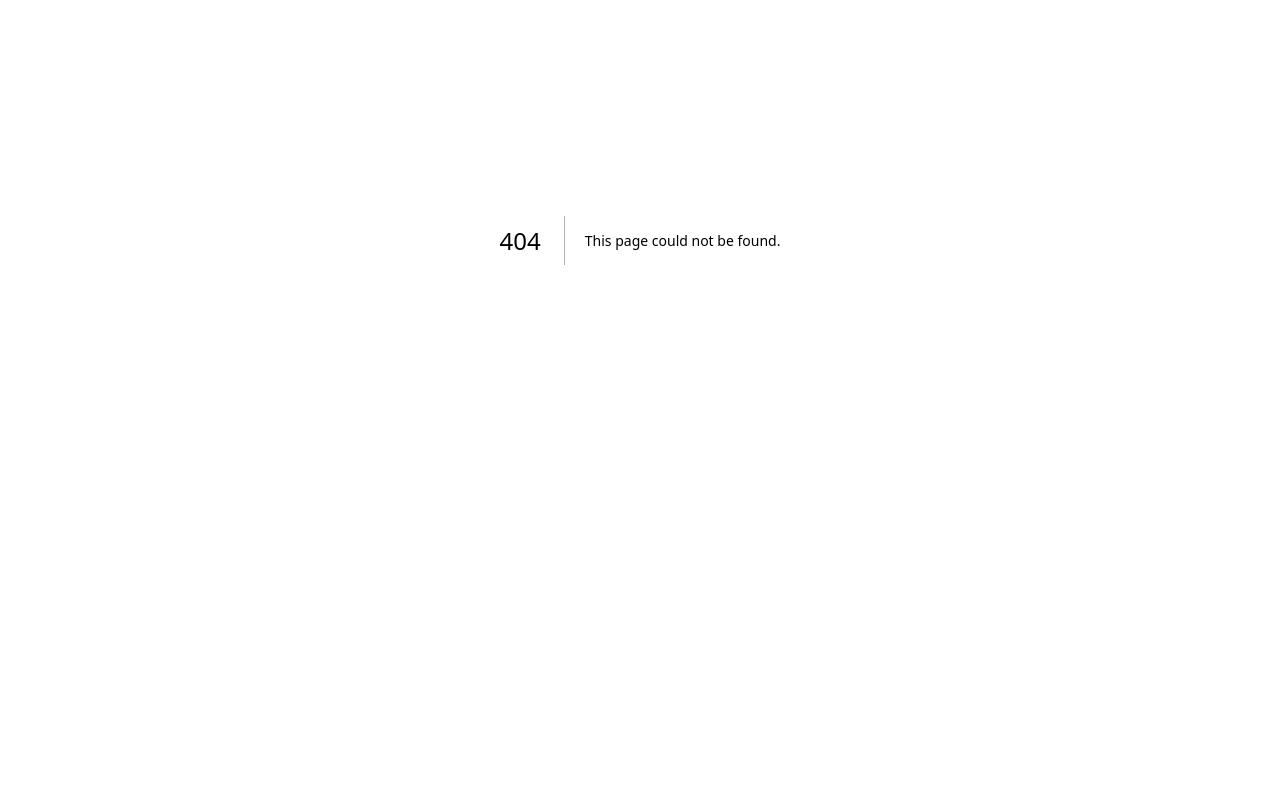
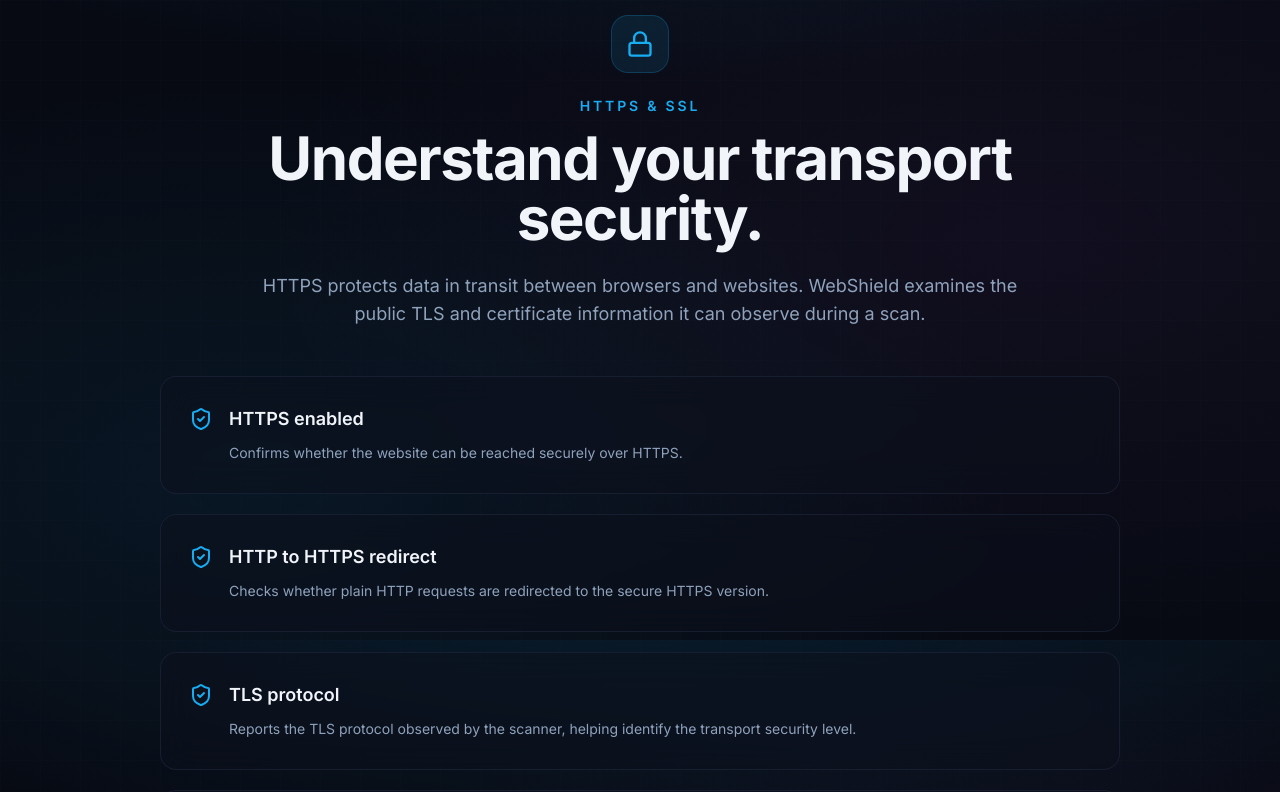
Before and after one commit to SamRepository25/WebShield, a Next.js app: page /https-ssl in a window 1280 px wide. Before the commit this address had no page. Shown: the part 160-952 px from the top of the page. Before the commit the page ends 800 px from the top, so only its background shows below. Built offline with nearby package versions, Linux system fonts and the light colour scheme.

Commit message:
Add HTTPS and SSL guide page

```diff
--- /dev/null
+++ b/app/https-ssl/page.tsx
@@ -0,0 +1,65 @@
+import Link from 'next/link';
+import { ArrowLeft, Lock, ShieldCheck } from 'lucide-react';
+import { AppShell } from '@/components/app-shell';
+import { Button } from '@/components/ui/button';
+
+export const metadata = {
+  title: 'HTTPS & SSL',
+  description: 'Understand HTTPS, TLS, SSL certificates, redirects, and HSTS.',
+};
+
+const checks = [
+  ['HTTPS enabled', 'Confirms whether the website can be reached securely over HTTPS.'],
+  ['HTTP to HTTPS redirect', 'Checks whether plain HTTP requests are redirected to the secure HTTPS version.'],
+  ['TLS protocol', 'Reports the TLS protocol observed by the scanner, helping identify the transport security level.'],
+  ['Certificate validity', 'Checks certificate validity, issuer information, and the certificate expiration date.'],
+  ['HSTS', 'Checks for Strict-Transport-Security and whether the configuration is suitable for stronger HTTPS enforcement.'],
+];
+
+export default function HttpsSslPage() {
+  return (
+    <AppShell>
+      <div className="relative overflow-hidden">
+        <div className="absolute inset-0 grid-bg opacity-20" aria-hidden="true" />
+        <div className="relative mx-auto max-w-5xl px-4 py-16 sm:px-6 sm:py-24 lg:px-8">
+          <div className="mx-auto max-w-3xl text-center">
+            <div className="mx-auto flex h-14 w-14 items-center justify-center rounded-2xl bg-primary/10 ring-1 ring-primary/30">
+              <Lock className="h-7 w-7 text-primary" aria-hidden="true" />
+            </div>
+            <p className="mt-6 text-sm font-semibold uppercase tracking-[0.2em] text-primary">HTTPS & SSL</p>
+            <h1 className="mt-3 text-4xl font-bold tracking-tight sm:text-6xl">Understand your transport security.</h1>
+            <p className="mt-6 text-base leading-8 text-muted-foreground sm:text-lg">HTTPS protects data in transit between browsers and websites. WebShield examines the public TLS and certificate information it can observe during a scan.</p>
+          </div>
+
+          <div className="mt-12 space-y-5">
+            {checks.map(([title, description]) => (
+              <section key={title} className="glass rounded-2xl p-6 sm:p-7">
+                <div className="flex items-start gap-4">
+                  <ShieldCheck className="mt-0.5 h-6 w-6 shrink-0 text-primary" aria-hidden="true" />
+                  <div>
+                    <h2 className="text-lg font-semibold">{title}</h2>
+                    <p className="mt-2 text-sm leading-6 text-muted-foreground">{description}</p>
+                  </div>
+                </div>
+              </section>
+            ))}
+          </div>
+
+          <div className="glass mt-6 rounded-2xl p-6 sm:p-8">
+            <h2 className="text-2xl font-bold">What a good result means</h2>
+            <p className="mt-4 leading-7 text-muted-foreground">A valid certificate, modern TLS, HTTPS enforcement, and sensible HSTS configuration provide a strong transport-security baseline. They do not, by themselves, guarantee that an application is free of vulnerabilities.</p>
+          </div>
+
+          <div className="mt-10 flex justify-center">
+            <Button asChild variant="outline" className="gap-2">
+              <Link href="/">
+                <ArrowLeft className="h-4 w-4" aria-hidden="true" />
+                Back to WebShield
+              </Link>
+            </Button>
+          </div>
+        </div>
+      </div>
+    </AppShell>
+  );
+}
```
